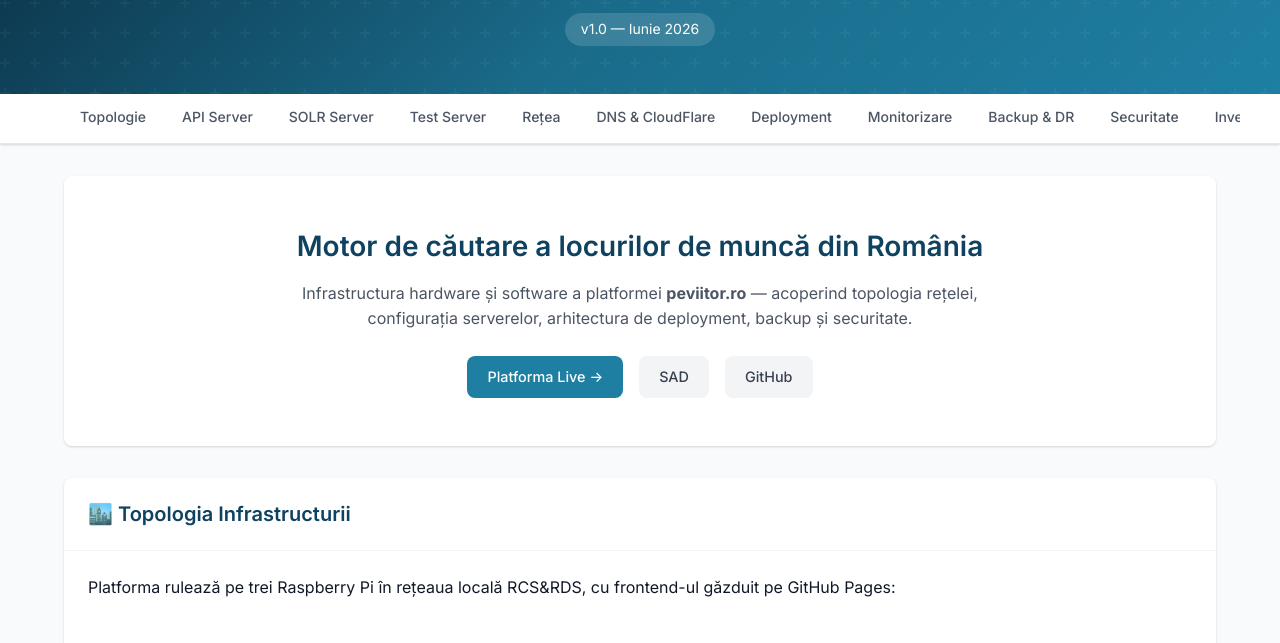
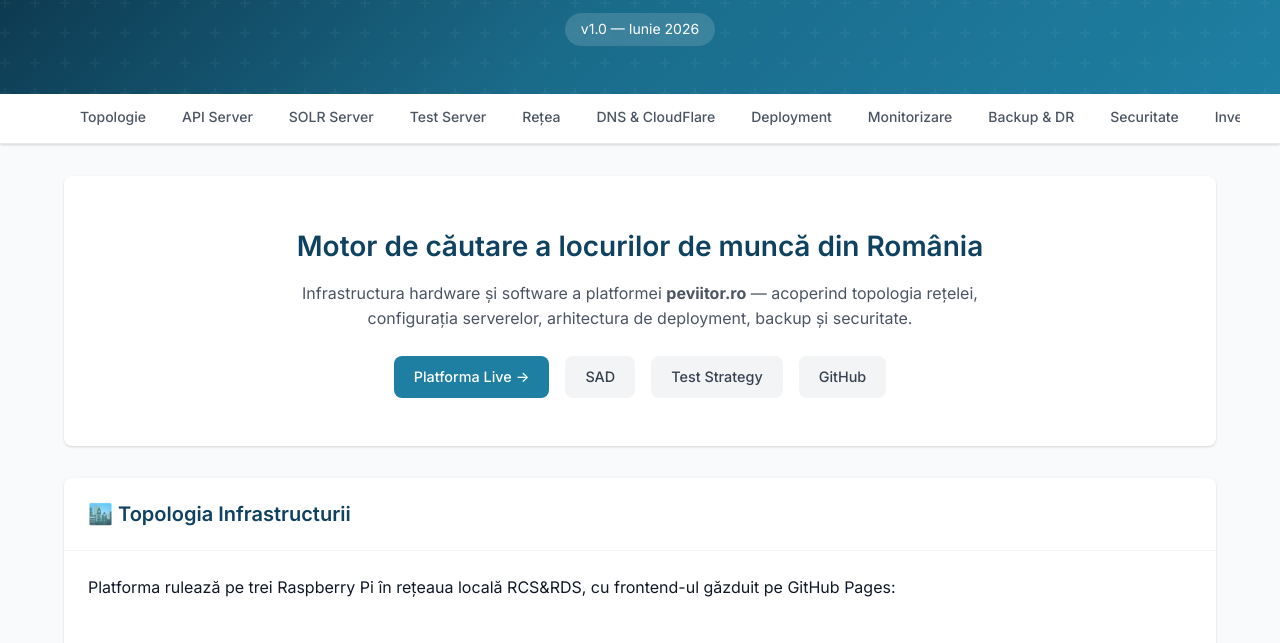
Before and after one commit to peviitor-ro/idd, a plain HTML site: page docs/index.html in a window 1280 px wide. Shown: the part 152-795 px from the top of the page. Drawn offline with Linux system fonts and the light colour scheme.

Commit message:
Add link to Test Strategy

```diff
--- a/docs/index.html
+++ b/docs/index.html
@@ -377,6 +377,7 @@
     <div class="hero-links">
       <a href="https://peviitor.ro" class="primary" target="_blank" rel="noopener">Platforma Live &rarr;</a>
       <a href="https://sad.peviitor.ro" class="secondary" target="_blank" rel="noopener">SAD</a>
+      <a href="https://peviitor-ro.github.io/test_strategy_peviitor-ro" class="secondary" target="_blank" rel="noopener">Test Strategy</a>
       <a href="https://github.com/peviitor-ro" class="secondary" target="_blank" rel="noopener">GitHub</a>
     </div>
   </div>
```
